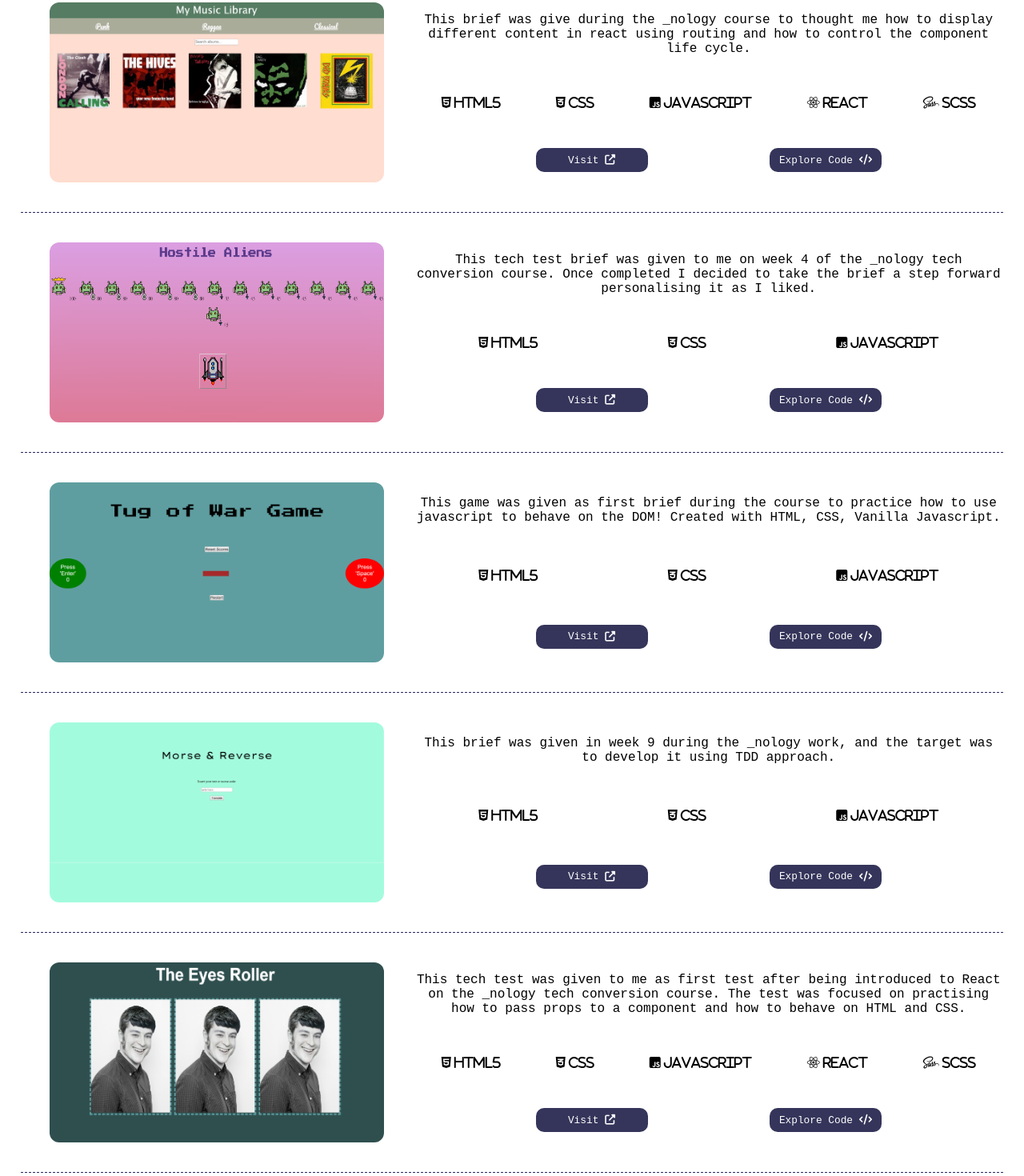
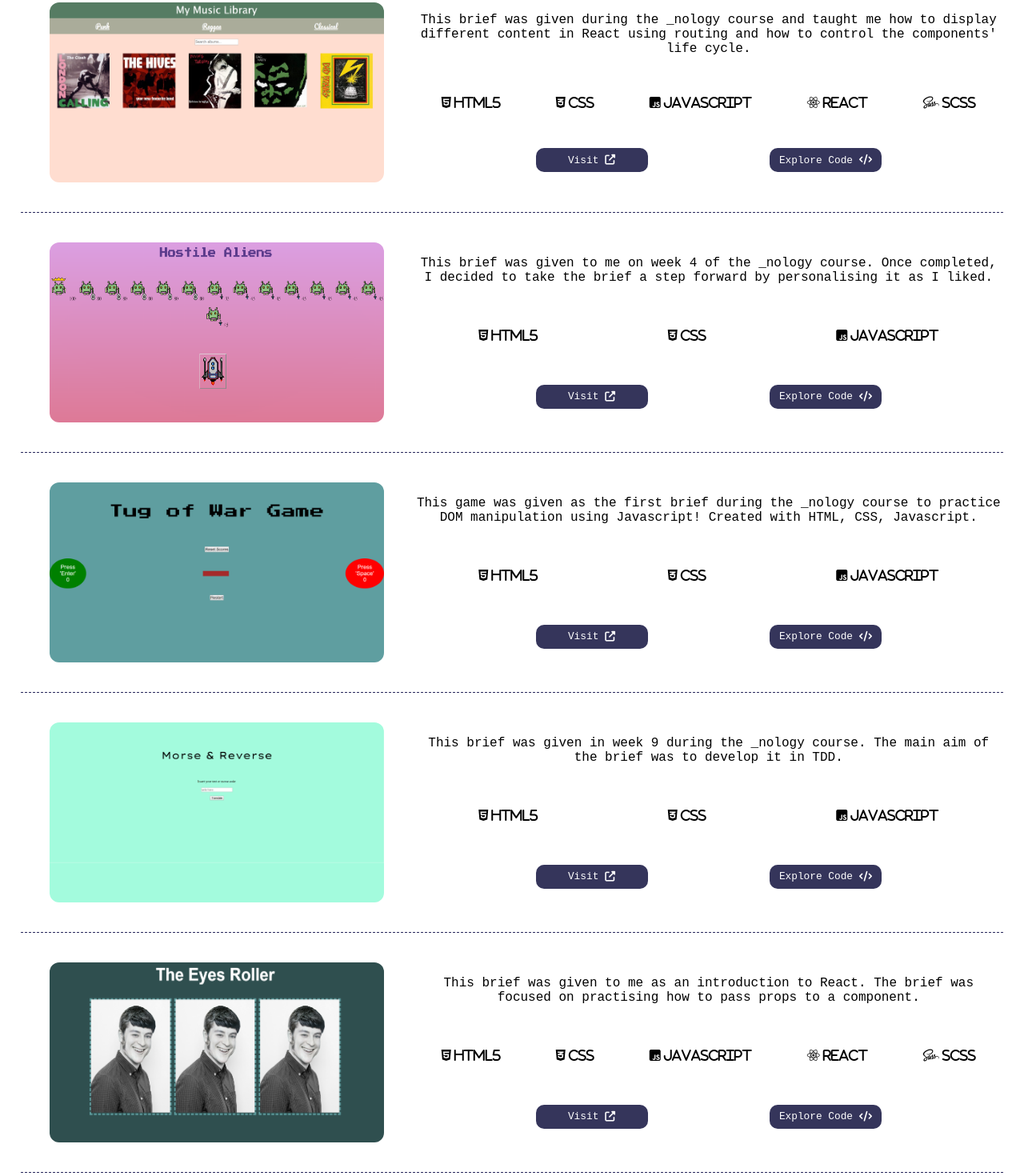
Before and after one commit to SaraM89/mycv, a website: page index.html in a window 1280 px wide. Shown: the part 951-2421 px from the top of the page at 80% size. Drawn offline with Linux system fonts and the light colour scheme.

Commit message:
updates on descriptions

```diff
--- a/index.html
+++ b/index.html
@@ -62,9 +62,9 @@
             </div>
             <div class="insContainer">
               <div class="description">
-                This brief was give during the _nology course to thought me how
-                to display different content in react using routing and how to
-                control the component life cycle.
+                This brief was given during the _nology course and taught me how
+                to display different content in React using routing and how to
+                control the components' life cycle.
               </div>
               <span class="innerText"
                 ><i class="fab fa-html5"> HTML5</i>
@@ -99,9 +99,9 @@
             </div>
             <div class="insContainer">
               <div class="description">
-                This tech test brief was given to me on week 4 of the _nology
-                tech conversion course. Once completed I decided to take the
-                brief a step forward personalising it as I liked.
+                This brief was given to me on week 4 of the _nology course. Once
+                completed, I decided to take the brief a step forward by
+                personalising it as I liked.
               </div>
               <span class="innerText"
                 ><i class="fab fa-html5"> HTML5</i>
@@ -132,9 +132,9 @@
             </div>
             <div class="insContainer">
               <div class="description">
-                This game was given as first brief during the course to practice
-                how to use javascript to behave on the DOM! Created with HTML,
-                CSS, Vanilla Javascript.
+                This game was given as the first brief during the _nology course
+                to practice DOM manipulation using Javascript! Created with
+                HTML, CSS, Javascript.
               </div>
               <span class="innerText"
                 ><i class="fab fa-html5"> HTML5</i>
@@ -165,8 +165,8 @@
             </div>
             <div class="insContainer">
               <div class="description">
-                This brief was given in week 9 during the _nology work, and the
-                target was to develop it using TDD approach.
+                This brief was given in week 9 during the _nology course. The
+                main aim of the brief was to develop it in TDD.
               </div>
               <span class="innerText"
                 ><i class="fab fa-html5"> HTML5</i>
@@ -197,10 +197,9 @@
             </div>
             <div class="insContainer">
               <div class="description">
-                This tech test was given to me as first test after being
-                introduced to React on the _nology tech conversion course. The
-                test was focused on practising how to pass props to a component
-                and how to behave on HTML and CSS.
+                This brief was given to me as an introduction to React. The
+                brief was focused on practising how to pass props to a
+                component.
               </div>
               <span class="innerText"
                 ><i class="fab fa-html5 "> HTML5</i>
```
